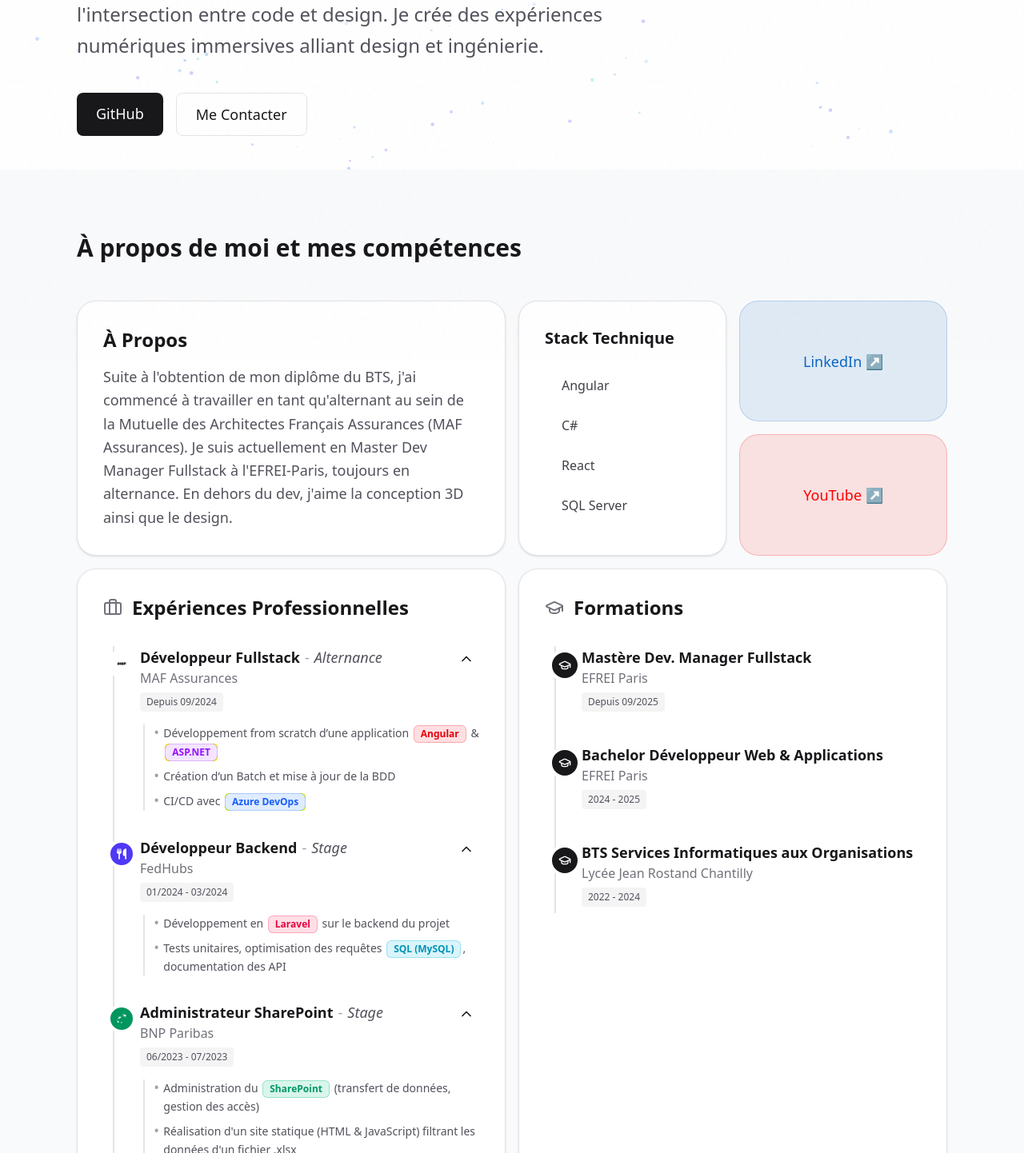
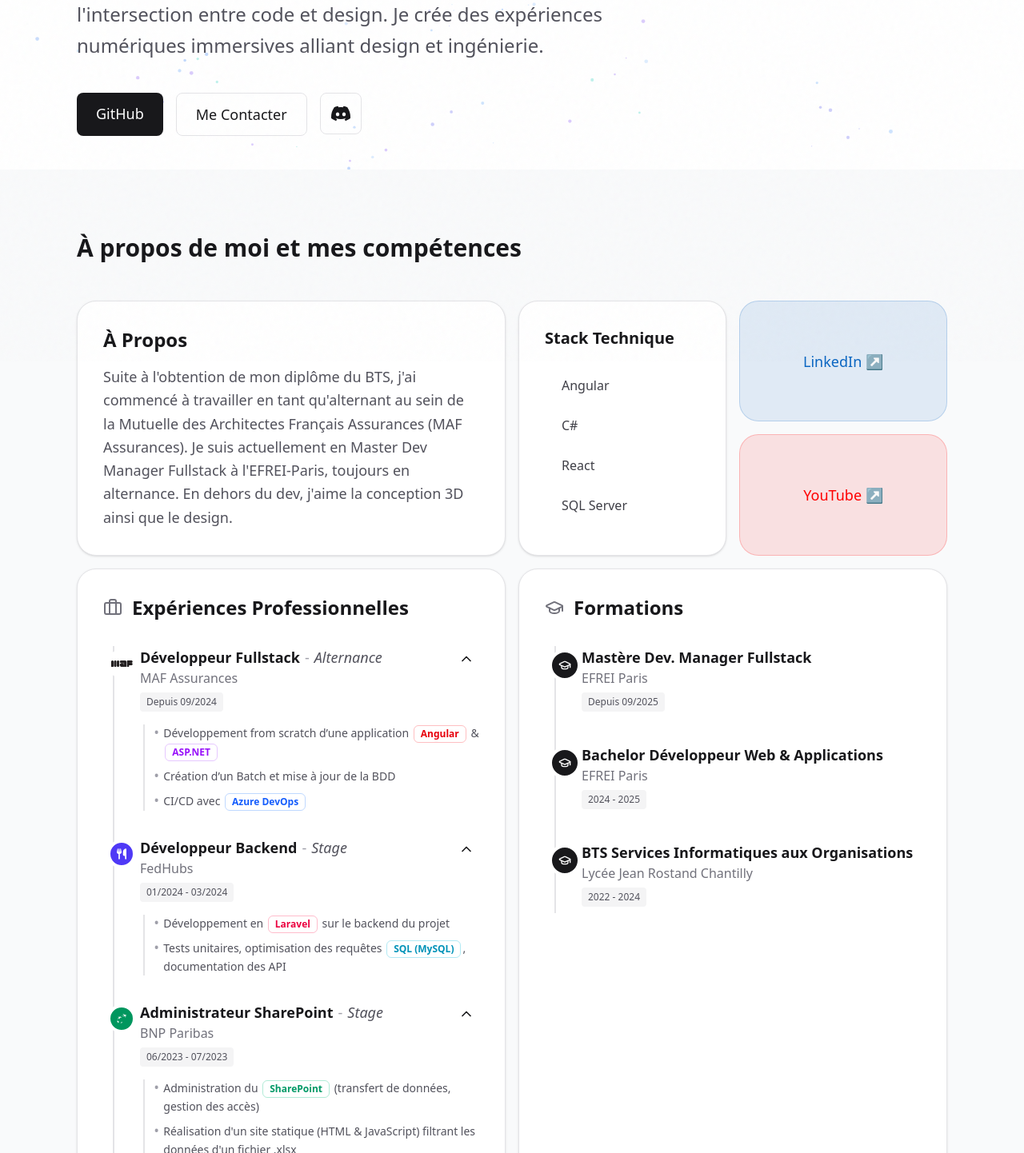
Before and after one commit to pravinwijay/portfolio-antigravity, a Next.js app: page / in a window 1280 px wide. Shown: the part 348-1790 px from the top of the page at 80% size. Built offline with nearby package versions, Linux system fonts and the light colour scheme.

Commit message:
style: zoom logo MAF Assurances, add Discord button, transparent experience badges

```diff
--- a/src/components/sections/Experience.tsx
+++ b/src/components/sections/Experience.tsx
@@ -12,25 +12,25 @@ function renderHighlightedText(text: string) {
 
     return parts.map((part, index) => {
         if (part === 'Angular') {
-            return <span key={index} className="inline-flex items-center px-2 py-0.5 mx-0.5 rounded-md text-xs font-semibold bg-red-500/15 text-red-600 dark:text-red-400 border border-red-500/30">Angular</span>;
+            return <span key={index} className="inline-flex items-center px-2 py-0.5 mx-0.5 rounded-md text-xs font-semibold bg-transparent text-red-600 dark:text-red-400 border border-red-500/30">Angular</span>;
         }
         if (part === 'ASP.NET') {
-            return <span key={index} className="inline-flex items-center px-2 py-0.5 mx-0.5 rounded-md text-xs font-semibold bg-purple-500/15 text-purple-600 dark:text-purple-400 border border-purple-500/30">ASP.NET</span>;
+            return <span key={index} className="inline-flex items-center px-2 py-0.5 mx-0.5 rounded-md text-xs font-semibold bg-transparent text-purple-600 dark:text-purple-400 border border-purple-500/30">ASP.NET</span>;
         }
         if (part === 'Azure DevOps') {
-            return <span key={index} className="inline-flex items-center px-2 py-0.5 mx-0.5 rounded-md text-xs font-semibold bg-blue-500/15 text-blue-600 dark:text-blue-400 border border-blue-500/30">Azure DevOps</span>;
+            return <span key={index} className="inline-flex items-center px-2 py-0.5 mx-0.5 rounded-md text-xs font-semibold bg-transparent text-blue-600 dark:text-blue-400 border border-blue-500/30">Azure DevOps</span>;
         }
         if (part === 'Laravel') {
-            return <span key={index} className="inline-flex items-center px-2 py-0.5 mx-0.5 rounded-md text-xs font-semibold bg-rose-500/15 text-rose-600 dark:text-rose-400 border border-rose-500/30">Laravel</span>;
+            return <span key={index} className="inline-flex items-center px-2 py-0.5 mx-0.5 rounded-md text-xs font-semibold bg-transparent text-rose-600 dark:text-rose-400 border border-rose-500/30">Laravel</span>;
         }
         if (part === 'SQL (MySQL)') {
-            return <span key={index} className="inline-flex items-center px-2 py-0.5 mx-0.5 rounded-md text-xs font-semibold bg-cyan-500/15 text-cyan-600 dark:text-cyan-400 border border-cyan-500/30">SQL (MySQL)</span>;
+            return <span key={index} className="inline-flex items-center px-2 py-0.5 mx-0.5 rounded-md text-xs font-semibold bg-transparent text-cyan-600 dark:text-cyan-400 border border-cyan-500/30">SQL (MySQL)</span>;
         }
         if (part === 'SharePoint') {
-            return <span key={index} className="inline-flex items-center px-2 py-0.5 mx-0.5 rounded-md text-xs font-semibold bg-emerald-500/15 text-emerald-600 dark:text-emerald-400 border border-emerald-500/30">SharePoint</span>;
+            return <span key={index} className="inline-flex items-center px-2 py-0.5 mx-0.5 rounded-md text-xs font-semibold bg-transparent text-emerald-600 dark:text-emerald-400 border border-emerald-500/30">SharePoint</span>;
         }
         if (part === 'Relation client') {
-            return <span key={index} className="inline-flex items-center px-2 py-0.5 mx-0.5 rounded-md text-xs font-semibold bg-amber-500/15 text-amber-600 dark:text-amber-400 border border-amber-500/30">Relation client</span>;
+            return <span key={index} className="inline-flex items-center px-2 py-0.5 mx-0.5 rounded-md text-xs font-semibold bg-transparent text-amber-600 dark:text-amber-400 border border-amber-500/30">Relation client</span>;
         }
         return part;
     });
@@ -66,12 +66,12 @@ export function Experience() {
                                 transition={{ delay: i * 0.1 }}
                                 className="relative"
                             >
-                                <span className={`absolute -left-[41px] top-1 p-2 rounded-full border-4 border-white dark:border-black ${exp.color} text-white z-10 w-9 h-9 flex items-center justify-center overflow-hidden`}>
+                                <span className={`absolute -left-[41px] top-1 ${exp.company === 'MAF Assurances' ? 'p-0.5' : 'p-2'} rounded-full border-4 border-white dark:border-black ${exp.color} text-white z-10 w-9 h-9 flex items-center justify-center overflow-hidden`}>
                                     {typeof exp.icon === 'string' ? (
                                         <img
                                             src={getImagePath(exp.icon)}
                                             alt={exp.company}
-                                            className="w-full h-full object-contain"
+                                            className={`w-full h-full object-contain ${exp.company === 'MAF Assurances' ? 'scale-125' : ''}`}
                                         />
                                     ) : (
                                         <exp.icon className="w-4 h-4" />
--- a/src/components/sections/Hero.tsx
+++ b/src/components/sections/Hero.tsx
@@ -3,6 +3,7 @@
 import { motion } from 'framer-motion'
 import { useLanguage } from '../../context/LanguageContext'
 import { ParticleGalaxy } from '../ui/ParticleGalaxy'
+import { SiDiscord } from 'react-icons/si'
 
 export function Hero() {
     const { t } = useLanguage()
@@ -26,7 +27,7 @@ export function Hero() {
                     {t('hero.subtitle')}
                 </p>
 
-                <div className="flex flex-wrap gap-4 pt-4">
+                <div className="flex flex-col sm:flex-row gap-4 pt-4">
                     <motion.a
                         href="https://github.com/pravinwijay"
                         target="_blank"
@@ -36,14 +37,27 @@ export function Hero() {
                     >
                         {t('hero.ctaGithub')}
                     </motion.a>
+                    <div className="flex gap-4 w-full sm:w-auto">
                         <motion.a
                             href="mailto:pravinwijay@gmail.com"
                             whileHover={{ scale: 1.05 }}
                             whileTap={{ scale: 0.95 }}
-                        className="px-6 py-3 border border-zinc-200 dark:border-white/20 rounded-lg font-medium text-lg text-zinc-900 dark:text-white hover:bg-zinc-100 dark:hover:bg-white/10 transition-colors w-full sm:w-auto text-center"
+                            className="px-6 py-3 border border-zinc-200 dark:border-white/20 rounded-lg font-medium text-lg text-zinc-900 dark:text-white hover:bg-zinc-100 dark:hover:bg-white/10 transition-colors flex-1 sm:flex-initial sm:px-6 text-center"
                         >
                             {t('hero.ctaContact')}
                         </motion.a>
+                        <motion.a
+                            href="https://discord.com/users/praviin93"
+                            target="_blank"
+                            rel="noopener noreferrer"
+                            whileHover={{ scale: 1.05 }}
+                            whileTap={{ scale: 0.95 }}
+                            className="h-[52px] w-[52px] flex items-center justify-center border border-zinc-200 dark:border-white/20 rounded-lg text-zinc-900 dark:text-white hover:bg-zinc-100 dark:hover:bg-white/10 transition-colors shrink-0"
+                            title="Discord: praviin93"
+                        >
+                            <SiDiscord className="w-6 h-6" />
+                        </motion.a>
+                    </div>
                 </div>
             </motion.div>
         </section>
--- a/src/components/ui/BentoGrid.tsx
+++ b/src/components/ui/BentoGrid.tsx
@@ -24,25 +24,25 @@ function renderHighlightedText(text: string) {
 
     return parts.map((part, index) => {
         if (part === 'Angular') {
-            return <span key={index} className="inline-flex items-center px-2 py-0.5 mx-0.5 rounded-md text-xs font-semibold bg-red-500/15 text-red-600 dark:text-red-400 border border-red-500/30">Angular</span>;
+            return <span key={index} className="inline-flex items-center px-2 py-0.5 mx-0.5 rounded-md text-xs font-semibold bg-transparent text-red-600 dark:text-red-400 border border-red-500/30">Angular</span>;
         }
         if (part === 'ASP.NET') {
-            return <span key={index} className="inline-flex items-center px-2 py-0.5 mx-0.5 rounded-md text-xs font-semibold bg-purple-500/15 text-purple-600 dark:text-purple-400 border border-purple-500/30">ASP.NET</span>;
+            return <span key={index} className="inline-flex items-center px-2 py-0.5 mx-0.5 rounded-md text-xs font-semibold bg-transparent text-purple-600 dark:text-purple-400 border border-purple-500/30">ASP.NET</span>;
         }
         if (part === 'Azure DevOps') {
-            return <span key={index} className="inline-flex items-center px-2 py-0.5 mx-0.5 rounded-md text-xs font-semibold bg-blue-500/15 text-blue-600 dark:text-blue-400 border border-blue-500/30">Azure DevOps</span>;
+            return <span key={index} className="inline-flex items-center px-2 py-0.5 mx-0.5 rounded-md text-xs font-semibold bg-transparent text-blue-600 dark:text-blue-400 border border-blue-500/30">Azure DevOps</span>;
         }
         if (part === 'Laravel') {
-            return <span key={index} className="inline-flex items-center px-2 py-0.5 mx-0.5 rounded-md text-xs font-semibold bg-rose-500/15 text-rose-600 dark:text-rose-400 border border-rose-500/30">Laravel</span>;
+            return <span key={index} className="inline-flex items-center px-2 py-0.5 mx-0.5 rounded-md text-xs font-semibold bg-transparent text-rose-600 dark:text-rose-400 border border-rose-500/30">Laravel</span>;
         }
         if (part === 'SQL (MySQL)') {
-            return <span key={index} className="inline-flex items-center px-2 py-0.5 mx-0.5 rounded-md text-xs font-semibold bg-cyan-500/15 text-cyan-600 dark:text-cyan-400 border border-cyan-500/30">SQL (MySQL)</span>;
+            return <span key={index} className="inline-flex items-center px-2 py-0.5 mx-0.5 rounded-md text-xs font-semibold bg-transparent text-cyan-600 dark:text-cyan-400 border border-cyan-500/30">SQL (MySQL)</span>;
         }
         if (part === 'SharePoint') {
-            return <span key={index} className="inline-flex items-center px-2 py-0.5 mx-0.5 rounded-md text-xs font-semibold bg-emerald-500/15 text-emerald-600 dark:text-emerald-400 border border-emerald-500/30">SharePoint</span>;
+            return <span key={index} className="inline-flex items-center px-2 py-0.5 mx-0.5 rounded-md text-xs font-semibold bg-transparent text-emerald-600 dark:text-emerald-400 border border-emerald-500/30">SharePoint</span>;
         }
         if (part === 'Relation client') {
-            return <span key={index} className="inline-flex items-center px-2 py-0.5 mx-0.5 rounded-md text-xs font-semibold bg-amber-500/15 text-amber-600 dark:text-amber-400 border border-amber-500/30">Relation client</span>;
+            return <span key={index} className="inline-flex items-center px-2 py-0.5 mx-0.5 rounded-md text-xs font-semibold bg-transparent text-amber-600 dark:text-amber-400 border border-amber-500/30">Relation client</span>;
         }
         return part;
     });
@@ -275,12 +275,12 @@ export function BentoGrid() {
                     >
                         {experiences.map((exp, i) => (
                             <motion.div variants={listItem} key={i} className="relative">
-                                <span className={`absolute -left-[35px] md:-left-[41px] top-1 p-1.5 md:p-2 rounded-full border-4 border-white dark:border-zinc-900 ${exp.color} text-white z-10 w-7 h-7 md:w-9 md:h-9 flex items-center justify-center overflow-hidden`}>
+                                <span className={`absolute -left-[35px] md:-left-[41px] top-1 ${exp.company === 'MAF Assurances' ? 'p-0.5' : 'p-1.5 md:p-2'} rounded-full border-4 border-white dark:border-zinc-900 ${exp.color} text-white z-10 w-7 h-7 md:w-9 md:h-9 flex items-center justify-center overflow-hidden`}>
                                     {typeof exp.icon === 'string' ? (
                                         <img
                                             src={getImagePath(exp.icon)}
                                             alt={exp.company}
-                                            className="w-full h-full object-contain"
+                                            className={`w-full h-full object-contain ${exp.company === 'MAF Assurances' ? 'scale-125' : ''}`}
                                         />
                                     ) : (
                                         <exp.icon className="w-3 h-3 md:w-4 md:h-4" />
```
Lines whose indentation alone changed are shown as unchanged.
